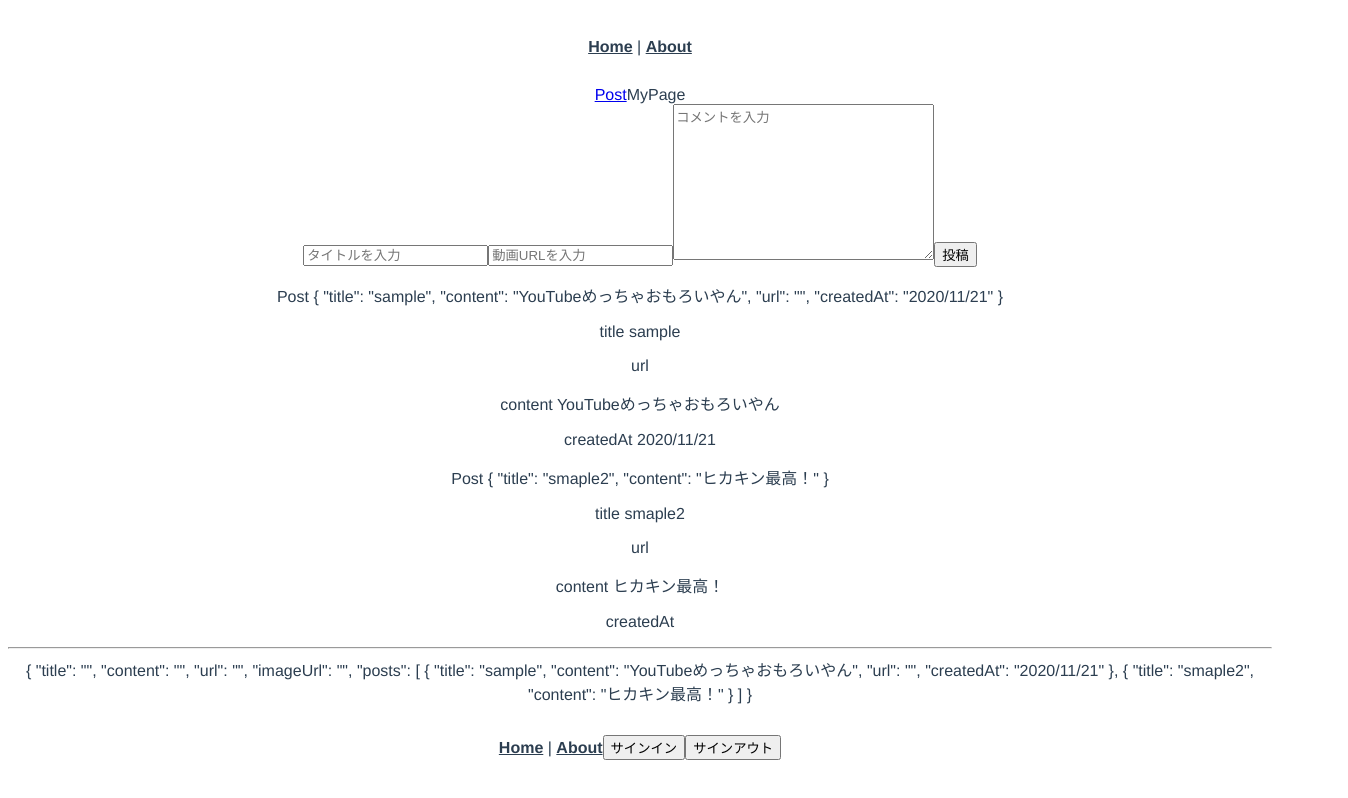
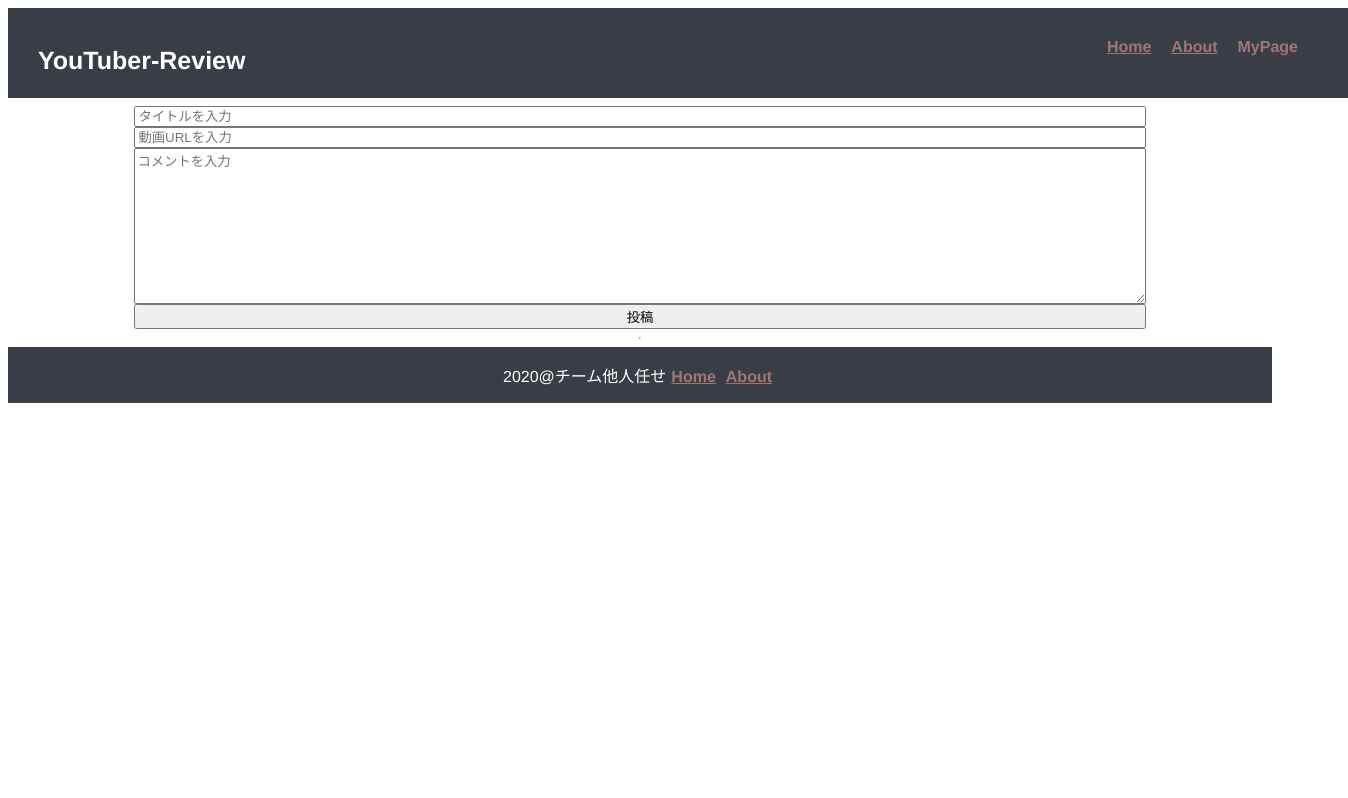
Before and after one commit to cocosh0711/team-e-app, a Vue app: page /posts in a window 1280 px wide. Shown: the whole page, 1348 px wide, since content can reach past the window. Built offline with nearby package versions, Linux system fonts and the light colour scheme.

Commit message:
modified-Header-design

```diff
--- a/src/App.vue
+++ b/src/App.vue
@@ -2,7 +2,8 @@
   <div id="app">
     <Header></Header>
     <router-link to="/posts">Post</router-link>
-    <a @click="toMypage">MyPage</a>
+    <h1>YouTuber-Review</h1>
+
     <router-view />
     <Footer></Footer>
   </div>
@@ -17,11 +18,6 @@ export default {
     Footer,
     Header,
   },
-  methods: {
-    toMypage: function() {
-      this.$router.push("/my-page/" + this.$store.state.user.uid)
-    },
-  },
 }
 </script>
 
@@ -34,15 +30,28 @@ export default {
   color: #2c3e50;
 }
 
-#nav {
+#nav-h {
   padding: 30px;
 
   a {
     font-weight: bold;
-    color: #2c3e50;
+    color: #a07676;
+    float: right;
+    padding-right: 20px;
 
     &.router-link-exact-active {
-      color: #42b983;
+      color: red;
+    }
+  }
+}
+#nav-f {
+  a {
+    font-weight: bold;
+    color: #a07676;
+    padding: 5px;
+
+    &.router-link-exact-active {
+      color: red;
     }
   }
 }
--- a/src/components/Footer.vue
+++ b/src/components/Footer.vue
@@ -1,9 +1,8 @@
 <template>
-  <div id="nav">
-    <router-link to="/">Home</router-link> |
+  <div id="nav-f">
+    <p class="footer-logo">2020@チーム他人任せ</p>
+    <router-link to="/">Home</router-link>
     <router-link to="/about">About</router-link>
-    <button>サインイン</button>
-    <button>サインアウト</button>
   </div>
 </template>
 
@@ -11,4 +10,13 @@
 export default {}
 </script>
 
-<style lang="scss" scoped></style>
+<style lang="scss" scoped>
+.footer-logo {
+  color: white;
+  display: inline-block;
+}
+#nav-f {
+  width: 100%;
+  background-color: #393e46;
+}
+</style>
--- a/src/components/Header.vue
+++ b/src/components/Header.vue
@@ -1,12 +1,41 @@
 <template>
-  <div id="nav">
-    <router-link to="/">Home</router-link> |
+  <div id="nav-h">
+    <h1 class="header-logo">YouTuber-Review</h1>
+    <a class="my-page" @click="toMypage">MyPage</a>
     <router-link to="/about">About</router-link>
+    <router-link to="/">Home</router-link>
+    <router-link to="/posts-index"></router-link>
   </div>
 </template>
 
 <script>
-export default {}
+export default {
+  methods: {
+    toMypage: function() {
+      this.$router.push("/my-page/" + this.$store.state.user.uid)
+    },
+  },
+}
 </script>
 
-<style lang="scss" scoped></style>
+<style lang="scss" scoped>
+.my-page {
+  color: #a07676;
+}
+
+.header-logo {
+  float: left;
+  padding-left: 0px;
+  color: white;
+  font-size: 25px;
+  line-height: 10px;
+}
+
+#nav-h {
+  height: 30px;
+  position: absolute;
+  z-index: 1;
+  width: 100%;
+  background-color: #393e46;
+}
+</style>
--- a/src/views/Post.vue
+++ b/src/views/Post.vue
@@ -20,7 +20,6 @@
       <p>createdAt {{ post.createdAt }}</p>
     </div>
     <hr />
-    <div>{{ $data }}</div>
   </div>
 </template>
 
@@ -37,15 +36,7 @@ export default {
       // postsはfirestoreから取得したデータをしまうところ
       url: "",
       imageUrl: "",
-      posts: [
-        {
-          title: "sample",
-          content: "YouTubeめっちゃおもろいやん",
-          url: "",
-          createdAt: "2020/11/21",
-        },
-        { title: "smaple2", content: "ヒカキン最高！" },
-      ],
+      posts: [],
     }
   },
   methods: {
@@ -98,3 +89,12 @@ export default {
   },
 }
 </script>
+
+<style lang="scss">
+.posts {
+  display: flex;
+  flex-direction: column;
+  width: 80%;
+  margin: 0 auto;
+}
+</style>
```
